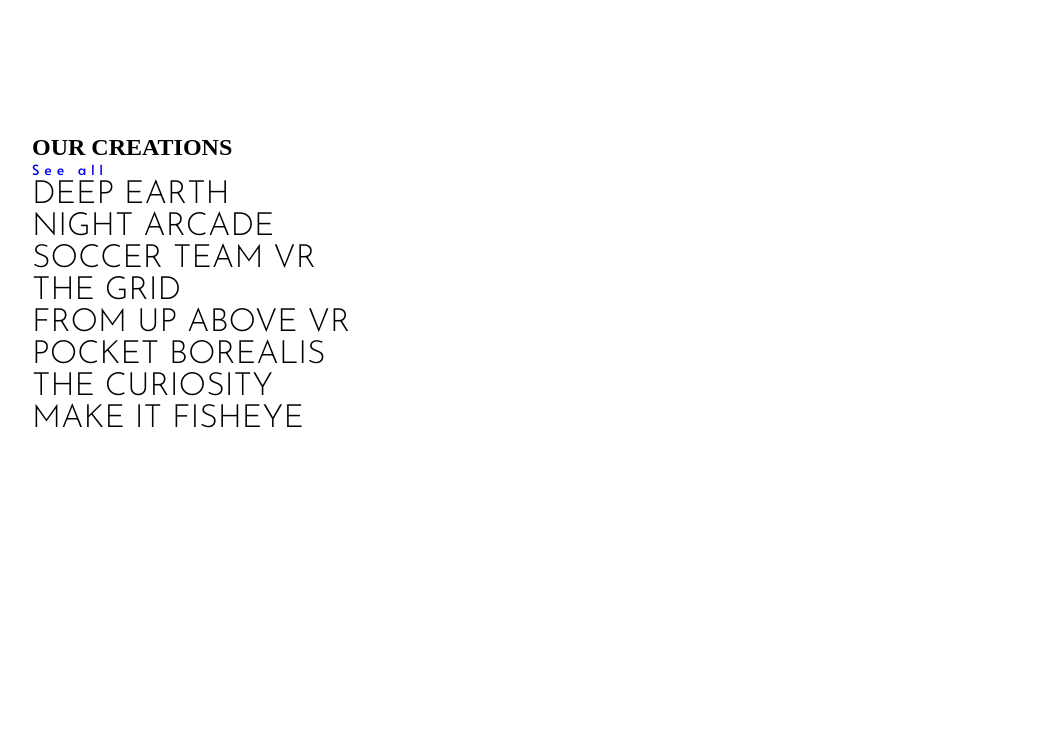
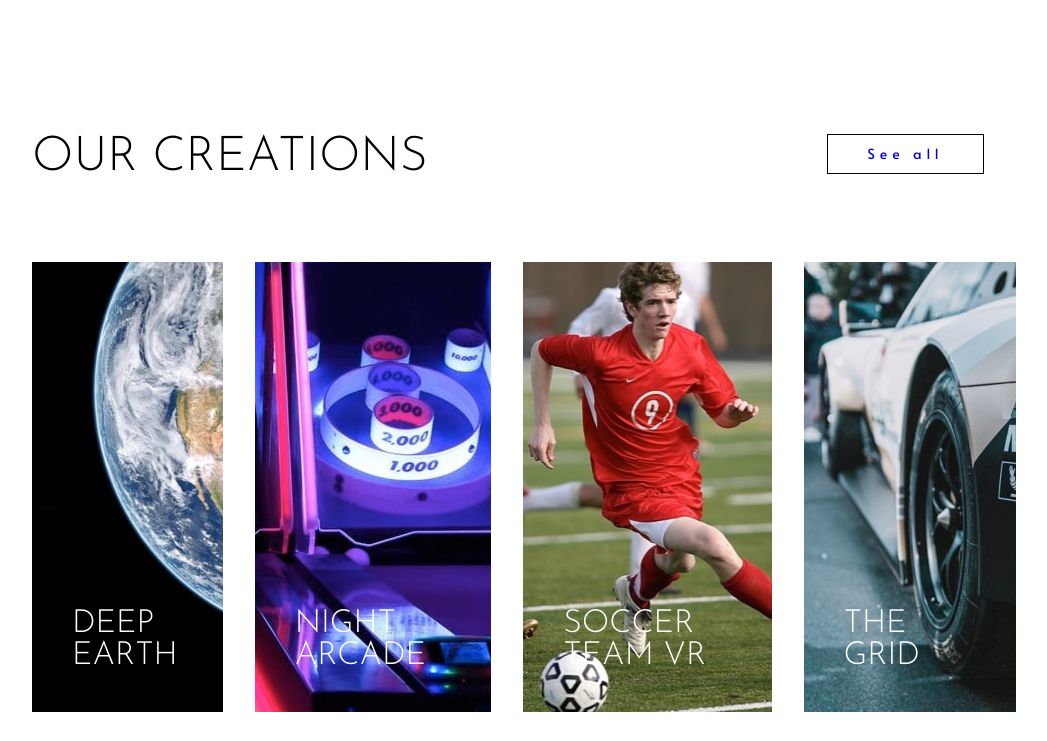
Before and after one commit to Star-Mdakane/loopstudios-landing-page-with-sass-and-bem, a plain HTML site: page index.html in a window 1280 px wide. Shown: the part 1400-2141 px from the top of the page, without its empty margins (132-1179 px from the left). Drawn offline with Linux system fonts and the light colour scheme.

Commit message:
creations desktop

```diff
--- a/index.html
+++ b/index.html
@@ -110,7 +110,7 @@
     </section>
     <section class="creations">
       <div class="creations-wrapper">
-        <h2 class="creations__title">
+        <h2 class="creations__title text-2">
           Our creations
         </h2>
         <a class="creations__link text-7" href="#">
@@ -118,42 +118,42 @@
         </a>
         <div class="creations__grid">
           <ul class="creations__list">
-            <li class="creations__item">
+            <li class="earth creations__item">
               <h3 class="text-4">
                 Deep earth
               </h3>
             </li>
-            <li class="creations__item">
+            <li class="arcade creations__item">
               <h3 class="text-4">
                 Night arcade
               </h3>
             </li>
-            <li class="creations__item">
+            <li class="soccer creations__item">
               <h3 class="text-4">
                 Soccer team VR
               </h3>
             </li>
-            <li class="creations__item">
+            <li class="the-grid creations__item">
               <h3 class="text-4">
                 The grid
               </h3>
             </li>
-            <li class="creations__item">
+            <li class="up-above creations__item">
               <h3 class="text-4">
                 From up above VR
               </h3>
             </li>
-            <li class="creations__item">
+            <li class="borealis creations__item">
               <h3 class="text-4">
                 Pocket borealis
               </h3>
             </li>
-            <li class="creations__item">
+            <li class="curiosity creations__item">
               <h3 class="text-4">
                 The curiosity
               </h3>
             </li>
-            <li class="creations__item">
+            <li class="fisheye creations__item">
               <h3 class="text-4">
                 Make it fisheye
               </h3>
--- a/scss/_base.scss
+++ b/scss/_base.scss
@@ -122,3 +122,93 @@ main {
     flex-direction: column;
     gap: px-to-rem(24);
 }
+
+.creations {
+    &__title {
+        grid-column: 1 / 3;
+        grid-row: 1;
+    }
+
+    &__link {
+        grid-column: 3 / -1;
+        grid-row: 1;
+        justify-self: end;
+        width: px-to-rem(157);
+        height: px-to-rem(40);
+        border: 1px solid $black;
+        display: grid;
+        place-content: center;
+    }
+
+    &__grid {
+        grid-column: 1 / -1;
+        grid-row: 2;
+        margin-top: px-to-rem(80);
+
+
+    }
+
+    &__list {
+        display: grid;
+        grid-template-columns: repeat(4, 1fr);
+        gap: 2rem;
+    }
+
+    &__item {
+        height: px-to-rem(450);
+        width: 100%;
+        color: $white;
+        display: flex;
+        align-items: end;
+        text-align: start;
+
+        h3 {
+            margin: 2.5rem;
+        }
+    }
+}
+
+.creations-wrapper {
+    display: grid;
+    grid-template-columns: repeat(4, 1fr);
+    grid-template-rows: fit-content 1fr;
+}
+
+.earth {
+    background-image: url("./../images/desktop/image-deep-earth.jpg");
+}
+
+.arcade {
+    background-image: url("./../images/desktop/image-night-arcade.jpg");
+
+}
+
+.soccer {
+    background-image: url("./../images/desktop/image-soccer-team.jpg");
+
+}
+
+.the-grid {
+    background-image: url("./../images/desktop/image-grid.jpg");
+
+}
+
+.up-above {
+    background-image: url("./../images/desktop/image-from-above.jpg");
+
+}
+
+.borealis {
+    background-image: url("./../images/desktop/image-pocket-borealis.jpg");
+
+}
+
+.curiosity {
+    background-image: url("./../images/desktop/image-curiosity.jpg");
+
+}
+
+.fisheye {
+    background-image: url("./../images/desktop/image-fisheye.jpg");
+
+}
```
Also changed, not shown: css/style.css, 1 other file.
